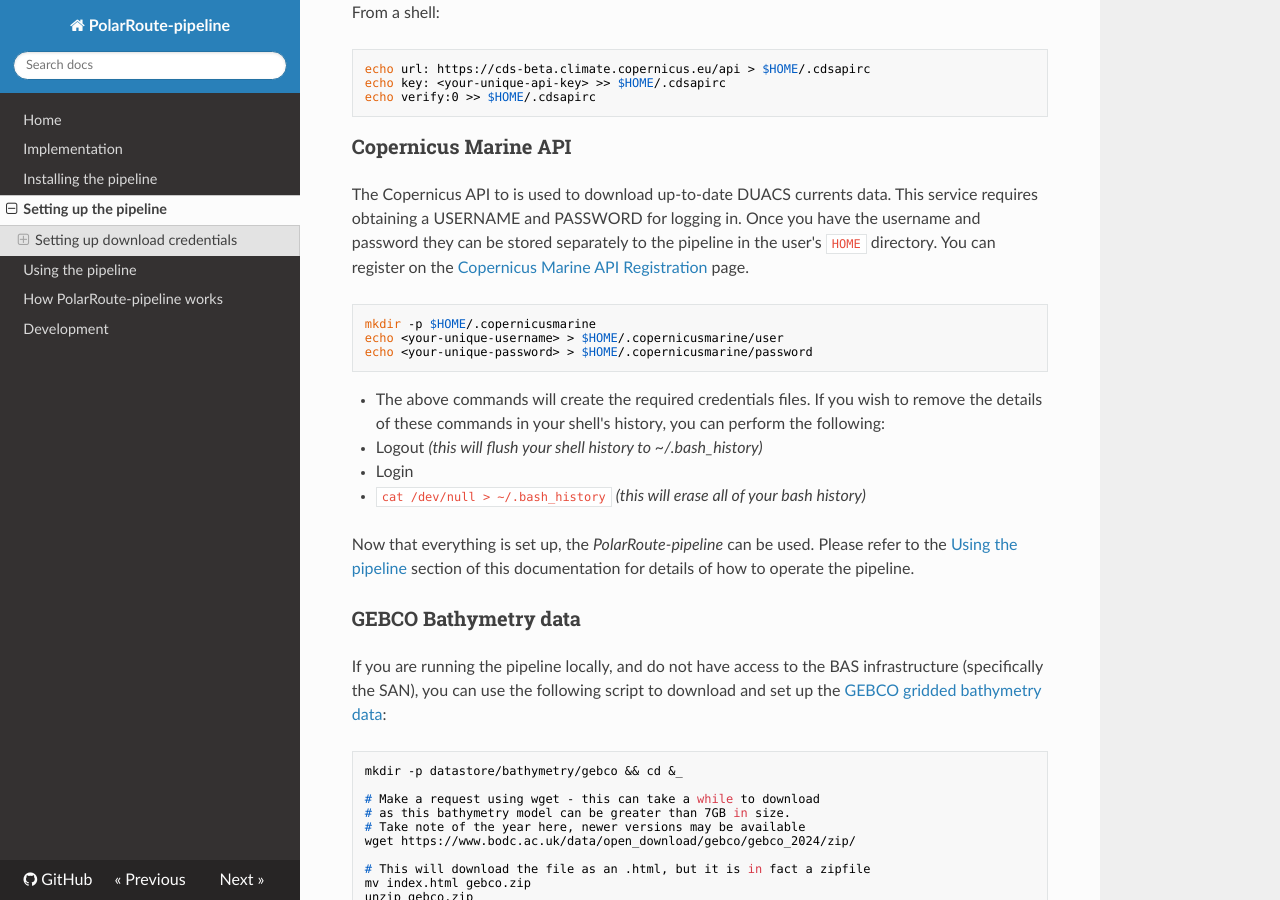
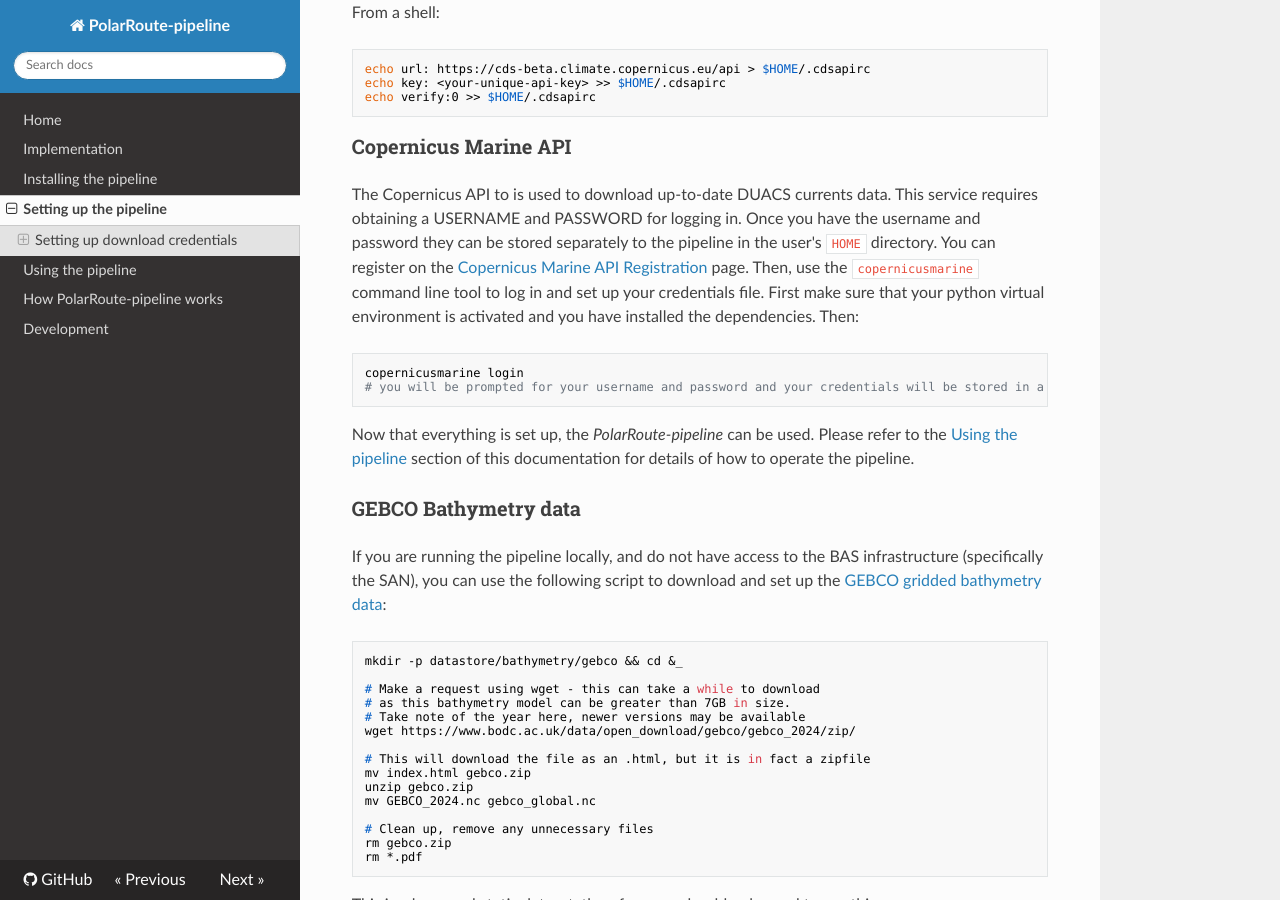
Before and after one commit to bas-amop/PolarRoute-pipeline, an MkDocs documentation site: the page built from docs/setting-up.md, in a window 1280 px wide and 900 px high, scrolled down 1322 px. Built offline with MkDocs 1.6.1, drawn with Linux system fonts in a browser that asks for light colours; nearby versions of some CDN libraries.

Commit message:
use new copernicusmarine login tool for credentials

````diff
--- a/docs/setting-up.md
+++ b/docs/setting-up.md
@@ -40,16 +40,12 @@ echo verify:0 >> $HOME/.cdsapirc
 ```
 
 ### Copernicus Marine API
-The Copernicus API to is used to download up-to-date DUACS currents data. This service requires obtaining a USERNAME and PASSWORD for logging in. Once you have the username and password they can be stored separately to the pipeline in the user's `HOME` directory. You can register on the [Copernicus Marine API Registration](https://data.marine.copernicus.eu/register) page.
+The Copernicus API to is used to download up-to-date DUACS currents data. This service requires obtaining a USERNAME and PASSWORD for logging in. Once you have the username and password they can be stored separately to the pipeline in the user's `HOME` directory. You can register on the [Copernicus Marine API Registration](https://data.marine.copernicus.eu/register) page. Then, use the `copernicusmarine` command line tool to log in and set up your credentials file. First make sure that your python virtual environment is activated and you have installed the dependencies. Then:
 ``` bash
-mkdir -p $HOME/.copernicusmarine
-echo <your-unique-username> > $HOME/.copernicusmarine/user
-echo <your-unique-password> > $HOME/.copernicusmarine/password
+copernicusmarine login
+# you will be prompted for your username and password and your credentials will be stored in a file at $HOME/.copernicusmarine/.copernicusmarine-credentials
 ```
- - The above commands will create the required credentials files. If you wish to remove the details of these commands in your shell's history, you can perform the following:
-   1. Logout *(this will flush your shell history to ~/.bash_history)*
-   1. Login
-   1. ` cat /dev/null > ~/.bash_history ` *(this will erase all of your bash history)*
+
 
 Now that everything is set up, the *PolarRoute-pipeline* can be used. Please refer to the [Using the pipeline](using.md) section of this documentation for details of how to operate the pipeline.
 
````
